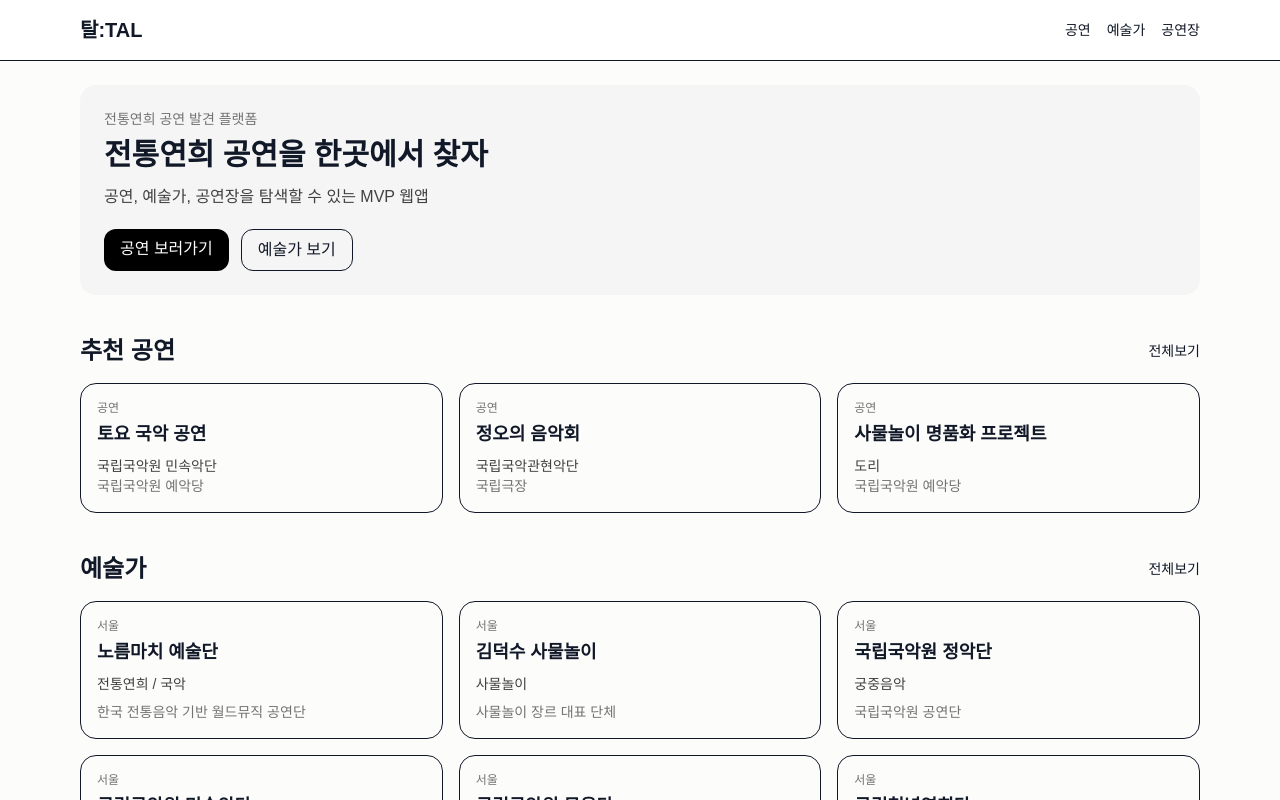
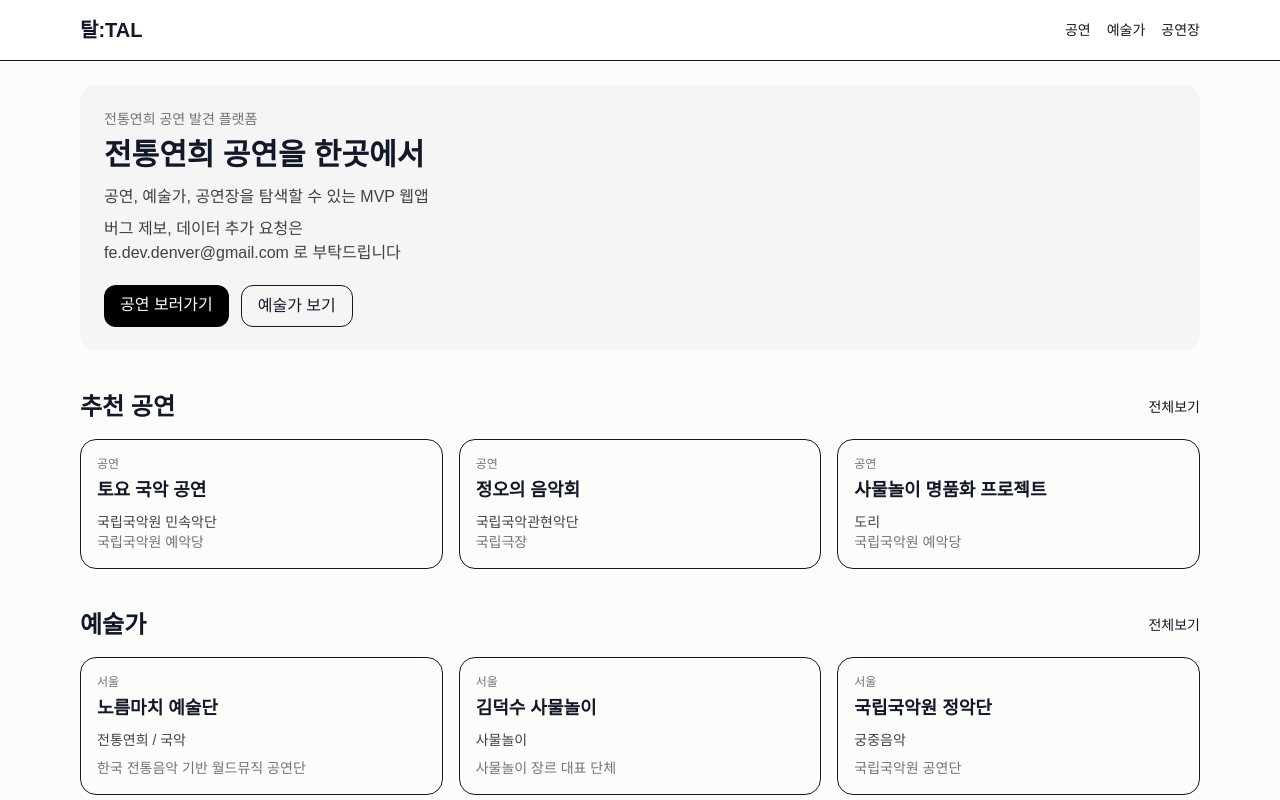
Before and after one commit to hajun-myoung/tal, a Next.js app: page / in a window 1280 px wide. Shown: the top 800 px of the page. Built offline with nearby package versions, Linux system fonts and the light colour scheme.

Commit message:
[Update]Home.Noticing

```diff
--- a/app/page.tsx
+++ b/app/page.tsx
@@ -15,9 +15,13 @@ export default function HomePage() {
         <p className="mb-2 text-sm text-neutral-500">
           전통연희 공연 발견 플랫폼
         </p>
-        <h1 className="text-3xl font-bold">전통연희 공연을 한곳에서 찾자</h1>
+        <h1 className="text-3xl font-bold">전통연희 공연을 한곳에서</h1>
         <p className="mt-3 text-neutral-700">
           공연, 예술가, 공연장을 탐색할 수 있는 MVP 웹앱
+        </p>
+        <p className="mt-2 text-neutral-700">버그 제보, 데이터 추가 요청은</p>
+        <p className="mt-0 text-neutral-700">
+          fe.dev.denver@gmail.com 로 부탁드립니다
         </p>
 
         <div className="mt-5 flex gap-3">
```
